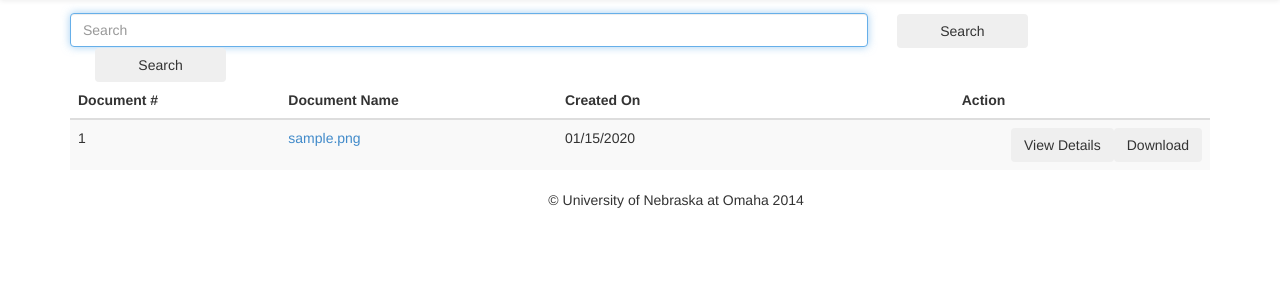
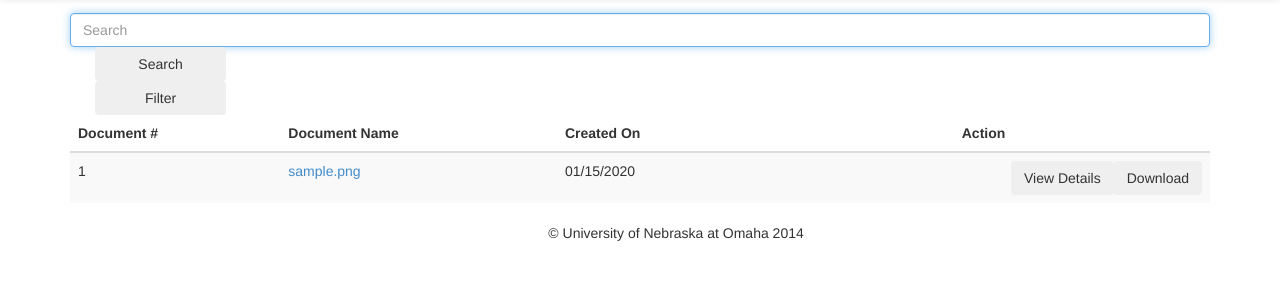
Before and after one commit to kernhe/SPDXHub, a PHP site: page / in a window 1280 px wide. Shown: the part 71-371 px from the top of the page. Run offline with PHP 8.4, Linux system fonts and the light colour scheme; tables that the repository leaves empty hold one stand-in row (values such as "Sample post"); some libraries are stand-ins or nearby versions.

Commit message:
remove inline styles from search

```diff
--- a/src/css/dashboard.css
+++ b/src/css/dashboard.css
@@ -1,5 +1,5 @@
 
-.row.search-block {
+.search-block {
     background-color: pink;
 }
 
--- a/src/index.php
+++ b/src/index.php
@@ -15,14 +15,14 @@
 
 
             <div>
-                <form action="index.php" method="post" style="width:100%;">
-            		<input type="text" class="form-control" tabindex="1" autofocus="autofocus" style="display:inline-block;width:70%;" placeholder="Search" value="<?php echo $name; ?>" name="doc_name"/>
+                <form action="index.php" method="post" > <!-- style="width:100%;" -->
+            		<input type="text" class="form-control" tabindex="1" autofocus="autofocus" placeholder="Search" value="<?php echo $name; ?>" name="doc_name"/> <!-- style="display:inline-block;width:70%;"  -->
             		<button type="submit" class="btn" style="display: inline-block;width:11.5%;margin-left:25px;">Search</button>
             	</form>
             </div>
 
             <div>
-                <button type="submit" class="btn" style="display: inline-block;width:11.5%;margin-left:25px;">Search</button>
+                <button type="submit" class="btn" style="display: inline-block;width:11.5%;margin-left:25px;">Filter</button>
             </div>
 
         </div>
```
